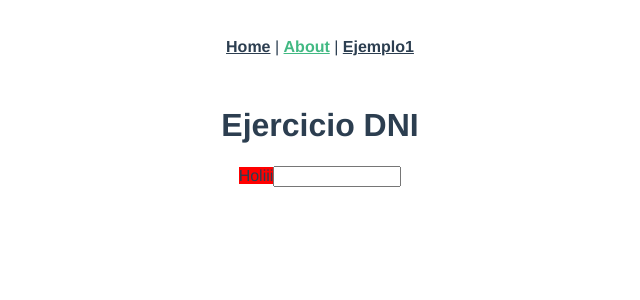
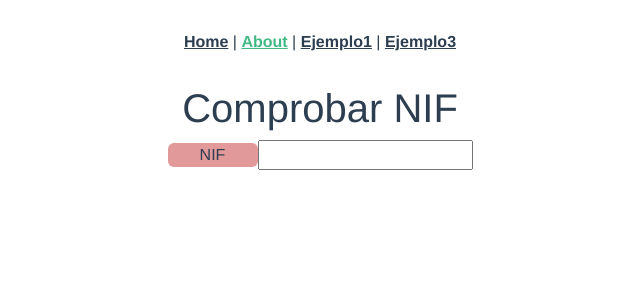
Before and after one commit to rosepernia/ejercicios-vue, a Vue app: page /about in a window 1280 px wide. Shown: the top 300 px of the page, without its empty margins (320-960 px from the left). Built offline with nearby package versions, Linux system fonts and the light colour scheme.

Commit message:
Componentes input y login

```diff
--- a/public/index.html
+++ b/public/index.html
@@ -5,6 +5,7 @@
     <meta http-equiv="X-UA-Compatible" content="IE=edge">
     <meta name="viewport" content="width=device-width,initial-scale=1.0">
     <link rel="icon" href="<%= BASE_URL %>favicon.ico">
+    <link href="https://cdn.jsdelivr.net/npm/bootstrap@5.0.0-beta2/dist/css/bootstrap.min.css" rel="stylesheet" integrity="sha384-BmbxuPwQa2lc/FVzBcNJ7UAyJxM6wuqIj61tLrc4wSX0szH/Ev+nYRRuWlolflfl" crossorigin="anonymous">
     <title><%= htmlWebpackPlugin.options.title %></title>
   </head>
   <body>
--- a/src/App.vue
+++ b/src/App.vue
@@ -2,7 +2,8 @@
   <div id="nav">
     <router-link to="/">Home</router-link> |
     <router-link to="/about">About</router-link> |
-    <router-link to="/ejemplo1">Ejemplo1</router-link>
+    <router-link to="/ejemplo1">Ejemplo1</router-link> |
+    <router-link to="/ejemplo3">Ejemplo3</router-link>
   </div>
   <router-view/>
 </template>
--- a/src/components/EjercicioDni.vue
+++ /dev/null
@@ -1,66 +0,0 @@
-<template>
-  <div>
-    <label :class="clases">{{ etiqueta }}</label>
-    <input @keypress="probarDni" id="texto" />
-  </div>
-</template>
-
-<script>
-import { ref, reactive } from "vue";
-export default {
-  name: "EjercicioDNI",
-  props: {
-    etiqueta: {
-      type: String,
-      default: "NIF: ",
-    },
-  },
-
-  setup(props) {
-    /* let textoDni=ref("") */
-    let etiquetaActual = ref(props.etiqueta);
-
-    /* const regEx=new RegExp('^\d{8}[a-zA-Z]{1}$')  */
-    /* const regEx = new RegExp("/([a-z]|[A-Z]|[0-9])[0-9]{7}([a-z]|[A-Z]|[0-9])/") */
-    let expresion = /([a-z]|[A-Z]|[0-9])[0-9]{7}([a-z]|[A-Z]|[0-9])/
-    let clases = ref("rojo");
-
-    const probarDni = (e) => {
-      if (expresion.test(e.target.value)) {
-        clases.value = "verde"
-      }
-       else{
-          clases.value="rojo"
-       }
-      console.log(e.target.value)
-
-    }
-
-    return {
-      etiquetaActual,
-      probarDni,
-      clases,
-    };
-  },
-};
-</script>
-
-
-<style scoped lang="scss" >
-#texto {
-  width: 120px;
-}
-.rojo {
-  background: red;
-}
-.verde {
-  background: green;
-}
-
-button {
-  border: 2px solid rgb(175, 113, 199);
-  background: transparent;
-  border-radius: 6px;
-  cursor: pointer;
-}
-</style>
--- /dev/null
+++ b/src/components/Login.vue
@@ -0,0 +1,84 @@
+<template>
+<div class="centrado">
+  <div v-if="login" class="fondo">
+    <label>Usuario:</label>
+    <xInput id="x1" etiqueta="Usuario"  exp=".*" />
+    <label>Password:</label>
+    <xInput id="x2" etiqueta="Password" exp=".*"/>
+    <button @click="registro">Acceder</button>
+  </div>
+
+  <div v-if="!login" class="fondo">
+    <img class="avatar" src="../assets/avatar.png" />
+    <span v-html="nombreUsuario"></span>
+    <button @click="salir">Salir</button>
+  </div>
+</div>
+</template>
+
+<script>
+import { ref } from "vue";
+import xInput from "@/components/xInput.vue";
+
+export default {
+  name: "Login",
+  components: {
+    xInput,
+  },
+  props: {},
+  setup() {
+    let nombreUsuario = ref("")
+    let password = ref("")
+    let login = ref(true)
+
+    const registro = () => {
+      nombreUsuario.value=x1.lastChild.value
+      login.value = false
+      /* if (nombreUsuario.value == "pepe" && password.value == "1234") {
+        login.value = false
+      }  */
+    }
+
+    const salir = () => {
+      login.value = true
+    }
+
+    return {
+      registro,
+      salir,
+      login,
+      nombreUsuario,
+      password,
+    }
+  },
+}
+</script>
+
+<style>
+.centrado{
+ display: flex;
+  justify-content: center;
+}
+.fondo {
+  border: 10px solid #6bbfe6;
+  background: #9cc3da;
+  height: 250px;
+  width: 400px;
+  padding: 10px;
+  margin: 10px;
+  text-align: center;
+}
+
+button {
+  margin-top:20px;
+  border: 1px solid black;
+  background: transparent;
+  border-radius: 6px;
+  cursor: pointer;
+}
+
+.avatar{
+  width: 100px;
+  height: 100px;
+}
+</style>
--- /dev/null
+++ b/src/components/xInput.vue
@@ -0,0 +1,86 @@
+<template>
+  <div>
+    <label :class="clases">{{ etiqueta }}</label>
+    <input @keyup="comprobar" />
+  </div>
+</template>
+
+<script>
+import { ref, reactive } from "vue";
+export default {
+  name: "xInput",
+  props: {
+    etiqueta: {
+      type: String,
+      default: "CAMPO: ",
+
+    },
+    exp: {
+      type: String
+    }
+  },
+
+  setup(props) {
+    /* let textoDni=ref("") */
+    let etiquetaActual = ref(props.etiqueta)
+    let clases = ref("rojo")
+
+    //let expresion = /([a-z]|[A-Z]|[0-9])[0-9]{7}([a-z]|[A-Z]|[0-9])/
+    let expresion = new RegExp(props.exp)
+
+    const comprobar = (e)=>{
+      if(expresion.test(e.target.value)){
+        clases.value = "verde"
+      }
+       else{
+          clases.value="rojo"
+       }
+      console.log(e.target.value)
+    }
+
+    /* const probarDni = (e) => {
+      if (expresion.test(e.target.value)) {
+        clases.value = "verde"
+      }
+       else{
+          clases.value="rojo"
+       }
+      console.log(e.target.value)
+
+    } */
+
+    return {
+      etiquetaActual,
+      comprobar,
+      clases,
+      expresion
+    }
+  },
+}
+</script>
+
+
+<style scoped lang="scss" >
+#texto {
+  width: 120px;
+}
+.rojo {
+  background: rgb(226, 153, 153);
+  border:2px;
+  border-radius: 6px;
+  width: 90px;
+}
+.verde {
+  background: rgb(172, 236, 172);
+  border:2px;
+  border-radius: 6px;
+  width: 90px;
+}
+
+button {
+  border: 2px solid rgb(175, 113, 199);
+  background: transparent;
+  border-radius: 6px;
+  cursor: pointer;
+}
+</style>
--- a/src/router/index.js
+++ b/src/router/index.js
@@ -1,6 +1,7 @@
 import { createRouter, createWebHistory } from 'vue-router'
 import Home from '../views/Home.vue'
 import Ejemplo1 from '../views/Ejemplo1.vue'
+import Ejemplo3 from '../views/Ejemplo3.vue'
 
 const routes = [
   {
@@ -18,6 +19,11 @@ const routes = [
     path: '/ejemplo1',
     name: 'Ejemplo1',
     component: Ejemplo1
+  },
+  {
+    path: '/ejemplo3',
+    name: 'Ejemplo3',
+    component: Ejemplo3
   }
 ]
 
--- a/src/views/About.vue
+++ b/src/views/About.vue
@@ -1,7 +1,8 @@
 <template>
   <div class="about">
-   <h1>Ejercicio DNI</h1>
-    <EjercicioDni  etiqueta="Holiii" />
+   <h1>Comprobar NIF</h1>
+    <xInput  etiqueta="NIF" exp="(/[a-z]|[A-Z]|[0-9])[0-9]{7}([a-z]|[A-Z]|[0-9]/)"/>
+
 
     <!-- <p><pre>&lt;xInput label='NIF:'mask='^\d{8}[a-zA-Z]{1}$'&gt;</pre></p> -->
     <!-- <xInput label='NIF:' mask='^\d{8}[a-zA-Z]{1}$'/> -->
@@ -9,11 +10,11 @@
 </template>
 
 <script>
-import EjercicioDni from '@/components/EjercicioDni.vue'
+import xInput from '@/components/xInput.vue'
 
 export default {
    components: {
-       EjercicioDni
+       xInput
    }
 }
 </script>
--- /dev/null
+++ b/src/views/Ejemplo3.vue
@@ -0,0 +1,17 @@
+<template>
+  <div class="about">
+   <h1>Login</h1>
+    <Login/>
+  </div>
+</template>
+
+<script>
+import Login from '@/components/Login.vue'
+
+
+export default {
+   components: {
+       Login,
+   }
+}
+</script>
```
Also changed, not shown: src/assets/avatar.png (added), src/views/Ejemplo4.vue (added).
